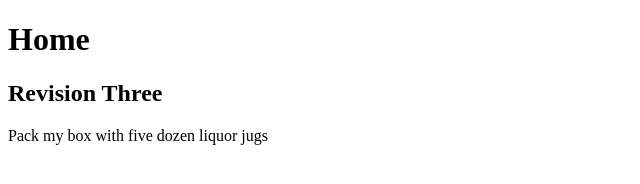
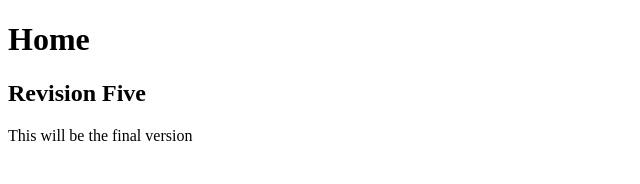
Before and after one commit to ehans79/Project, a plain HTML site: page index.html in a window 1280 px wide. Shown: the whole page, without its empty margins (0-640 px from the left). Drawn offline with Linux system fonts and the light colour scheme.

Commit message:
Revision Five

```diff
--- a/index.html
+++ b/index.html
@@ -7,8 +7,8 @@
 <body>
 
 	<h1>Home</h1>
-	<h2>Revision Three</h2>
-	<p>Pack my box with five dozen liquor jugs</p>
+	<h2>Revision Five</h2>
+	<p>This will be the final version</p>
 
 </body>
 </html>
```
